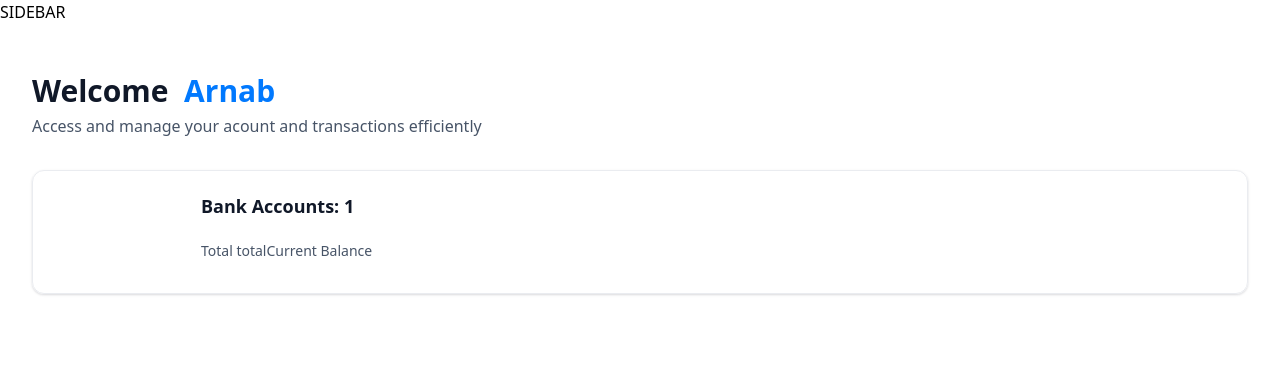
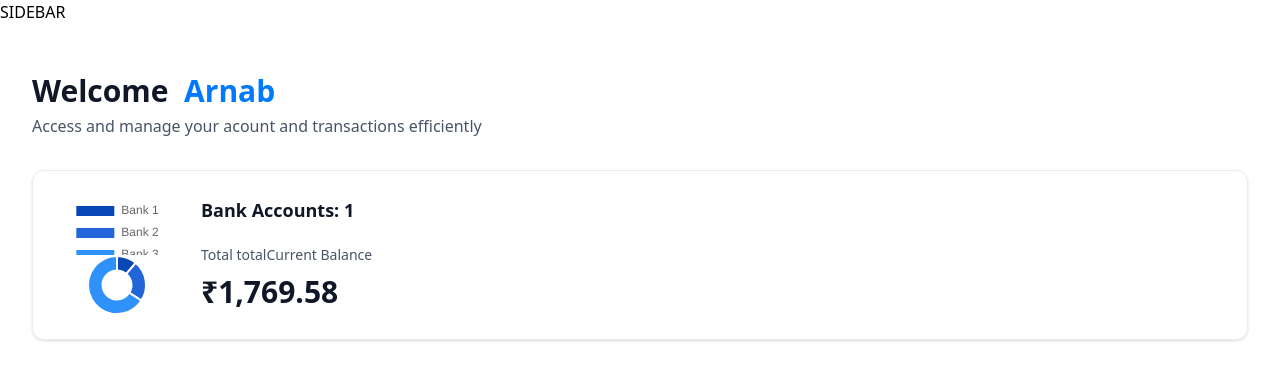
Before and after one commit to SenArnab/cyber-bank, a Next.js app: page / in a window 1280 px wide. Shown: the top 380 px of the page. Built offline with nearby package versions, Linux system fonts and the light colour scheme.

Commit message:
implement components

```diff
--- /dev/null
+++ b/components/AnimatedCounter.tsx
@@ -0,0 +1,19 @@
+'use client';
+
+import React from 'react'
+import CountUp from 'react-countup';
+
+const AnimatedCounter = ({amount} : {amount: number}) => {
+  return (
+    <div className="w-full">
+        <CountUp
+        duration={2}
+        decimals={2}
+        decimal="."
+        prefix="₹"
+        end={amount} />
+    </div>
+  )
+}
+
+export default AnimatedCounter
--- /dev/null
+++ b/components/DoughnutChart.tsx
@@ -0,0 +1,24 @@
+"use client"
+
+import { Chart as ChartJS, ArcElement, Tooltip, Legend } from 'chart.js';
+import { Doughnut } from 'react-chartjs-2';
+
+ChartJS.register(ArcElement, Tooltip, Legend);
+
+
+
+const DoughnutChart = ({accounts} : DoughnutChartProps) => {
+  const data = {
+    datasets: [
+        {
+            label: 'Banks',
+            data: [1250, 2569, 7413],
+            backgroundColor: ['#0747b6', '#2265d8', '#2f91fa']
+        }
+    ],
+    labels: ['Bank 1', 'Bank 2', 'Bank 3']
+  }
+  return <Doughnut data={data} />
+}
+
+export default DoughnutChart
--- a/components/TotalBalanceBox.tsx
+++ b/components/TotalBalanceBox.tsx
@@ -1,4 +1,6 @@
 import React from 'react'
+import AnimatedCounter from './AnimatedCounter'
+import DoughnutChart from './DoughnutChart'
 
 const TotalBalanceBox = ({
     accounts = [], totalBanks, totalCurrentBalance
@@ -7,7 +9,7 @@
 
     <section className="total-balance">
         <div className="total-balance-chart">
-            {/* DoughnutChart */}
+            <DoughnutChart accounts={accounts} />
         </div>
 
         <div className="flex flex-col gap-6">
@@ -18,9 +20,10 @@
                 <p className="total-balance-label">
                     Total totalCurrent Balance
                 </p>
-                <p className="total-balance-amount flex-center gap-2">
-
-                </p>
+                <div className="total-balance-amount flex-center gap-2">
+                <AnimatedCounter amount=
+                    {totalCurrentBalance}/>
+                </div>
             </div>
 
         </div>
--- a/lib/utils.ts
+++ b/lib/utils.ts
@@ -66,9 +66,9 @@
 };
 
 export function formatAmount(amount: number): string {
-  const formatter = new Intl.NumberFormat("en-US", {
+  const formatter = new Intl.NumberFormat("en-IN", {
     style: "currency",
-    currency: "USD",
+    currency: "INR",
     minimumFractionDigits: 2,
   });
 
--- a/package.json
+++ b/package.json
@@ -10,11 +10,15 @@
   },
   "dependencies": {
     "@radix-ui/react-slot": "^1.1.2",
+    "chart.js": "^4.4.8",
     "class-variance-authority": "^0.7.1",
     "clsx": "^2.1.1",
     "lucide-react": "^0.475.0",
-    "next": "15.1.7",
+    "next": "^15.1.7",
+    "query-string": "^9.1.1",
     "react": "^19.0.0",
+    "react-chartjs-2": "^5.3.0",
+    "react-countup": "^6.5.3",
     "react-dom": "^19.0.0",
     "tailwind-merge": "^3.0.1",
     "tailwindcss-animate": "^1.0.7"
```
Also changed, not shown: 1 other file (tests, documents, lock files or other folders).
